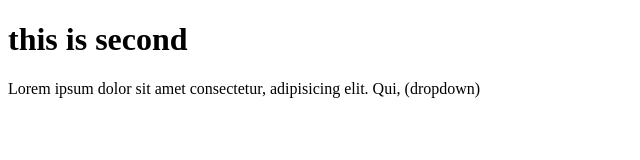
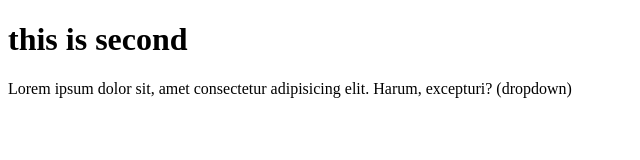
Before and after one commit to Yugesh0407ravidas/local-repo, a plain HTML site: page index.html in a window 1280 px wide. Shown: the whole page, without its empty margins (0-640 px from the left). Drawn offline with Linux system fonts and the light colour scheme.

```diff
--- a/index.html
+++ b/index.html
@@ -7,6 +7,6 @@
 </head>
 <body>
     <h1>this is second</h1>
-    <p>Lorem ipsum dolor sit amet consectetur, adipisicing elit. Qui, (dropdown)</p>
+    <p>Lorem ipsum dolor sit, amet consectetur adipisicing elit. Harum, excepturi? (dropdown)</p>
 </body>
 </html>
```
